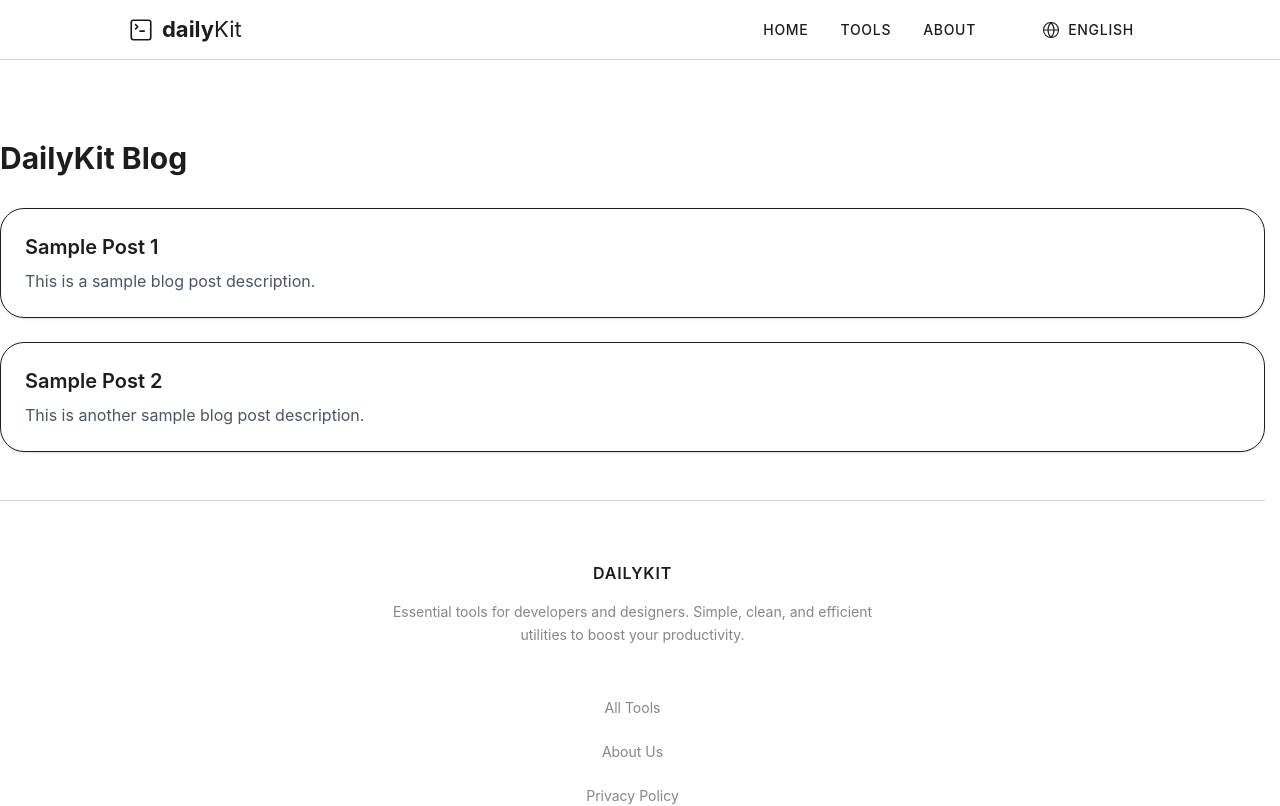
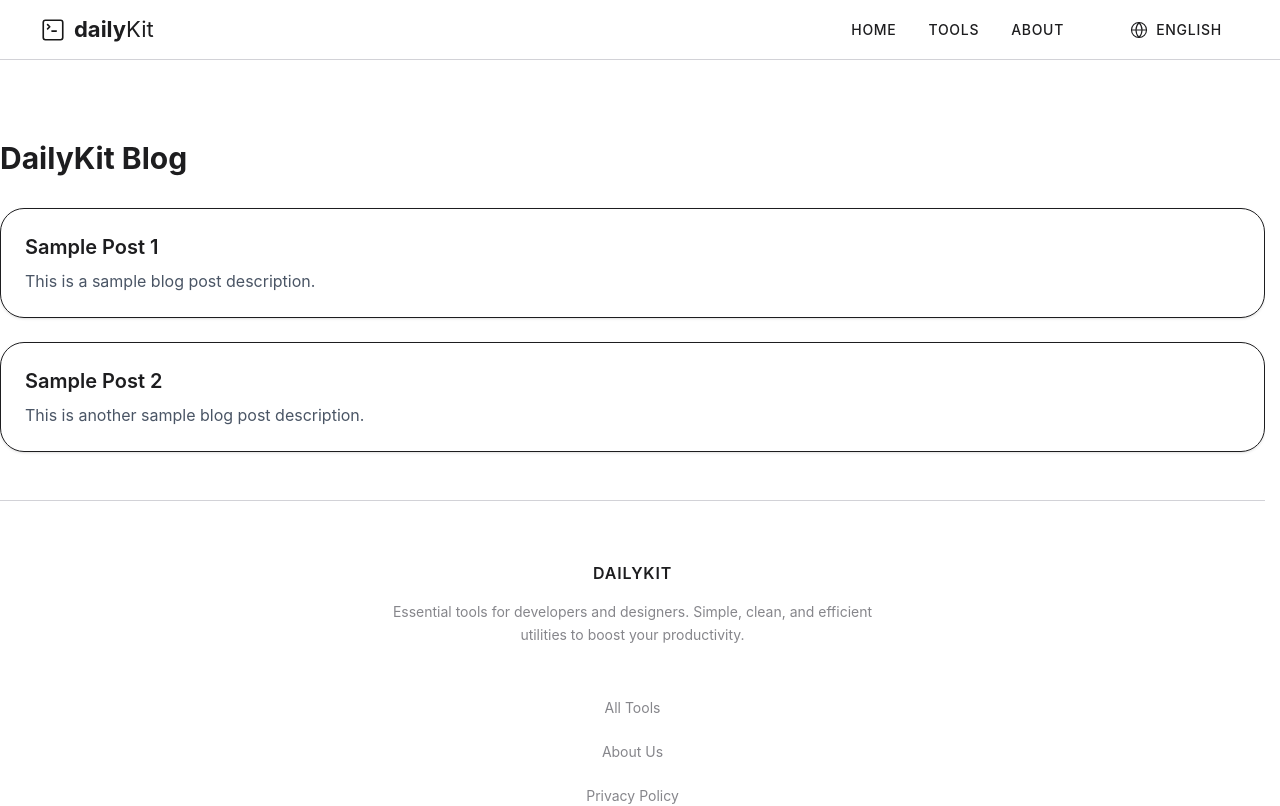
Before and after one commit to woochanj/DailyKit, a Next.js app in the folder daily-kit-web/: page /en/blog in a window 1280 px wide. Shown: the top 806 px of the page. Built offline with nearby package versions, Linux system fonts and the light colour scheme.

Commit message:
updated layout

```diff
--- a/daily-kit-web/app/[locale]/tools/layout.tsx
+++ b/daily-kit-web/app/[locale]/tools/layout.tsx
@@ -2,10 +2,12 @@ import Sidebar from '@/components/layout/Sidebar';
 
 export default function ToolsLayout({ children }: { children: React.ReactNode }) {
     return (
-        <div className="flex flex-col md:flex-row w-full max-w-[1280px] mx-auto gap-8 px-5 pb-20">
-            <Sidebar />
-            <div className="flex-1 min-w-0">
-                {children}
+        <div className="w-full px-5 md:px-10 pb-20">
+            <div className="flex flex-col md:flex-row w-full max-w-[1440px] mx-auto gap-8">
+                <Sidebar />
+                <div className="flex-1 min-w-0">
+                    {children}
+                </div>
             </div>
         </div>
     );
--- a/daily-kit-web/components/layout/Header.tsx
+++ b/daily-kit-web/components/layout/Header.tsx
@@ -76,7 +76,7 @@ export default function Header() {
 
     return (
         <header className={`fixed top-0 left-0 right-0 h-[var(--header-height)] flex items-center px-5 md:px-10 bg-[rgba(255,255,255,0.7)] dark:bg-[rgba(0,0,0,0.7)] backdrop-blur-[20px] border-b border-[var(--border)] z-[1000] transition-transform duration-300 ease-out ${isHidden ? '-translate-y-full' : ''}`}>
-            <div className="w-full max-w-[1024px] mx-auto flex justify-between items-center h-full">
+            <div className="w-full max-w-[1440px] mx-auto flex justify-between items-center h-full">
                 <Link href="/" className="flex items-center gap-2 no-underline transition-opacity duration-200 hover:opacity-70" aria-label="dailyKit Home">
                     <SquareTerminal size={26} strokeWidth={1.5} className="text-neutral-900 dark:text-white" />
                     <div className="flex items-center" style={{ fontFamily: 'var(--font-sans)' }}>
```
